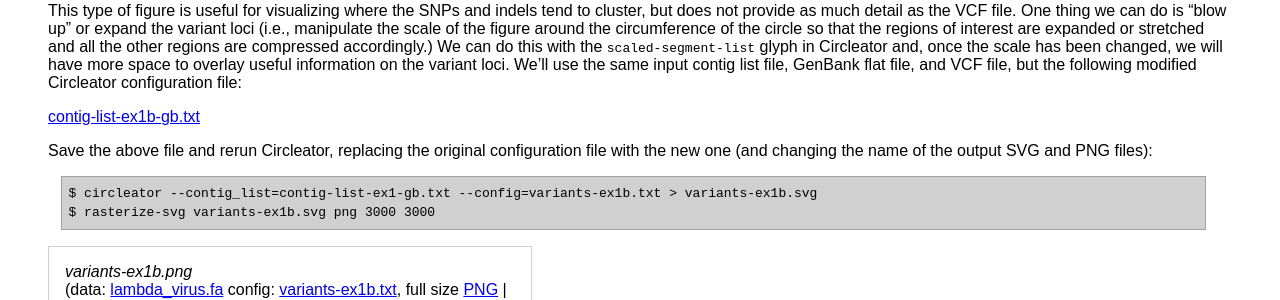
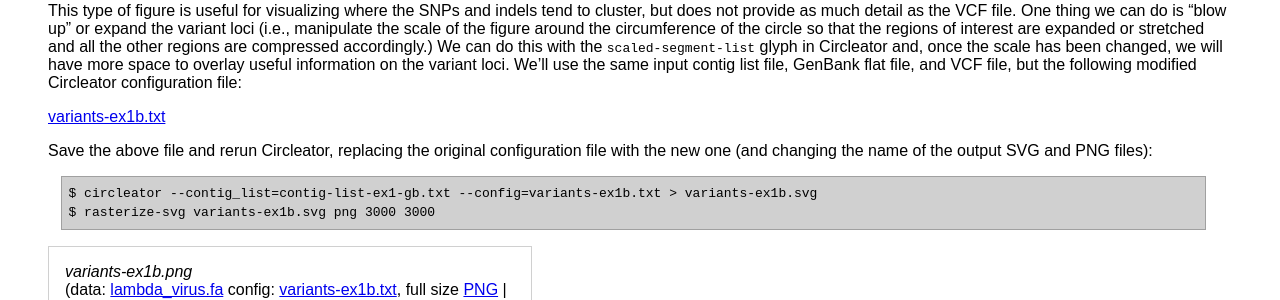
Before and after one commit to jonathancrabtree/Circleator, a Jekyll site: the page built from tutorials/snps_and_indels.md, in a window 1280 px wide and 900 px high, scrolled down 1858 px. Shown: the part 152-452 px from the top of the window. Built offline with Jekyll 4.4.1, drawn with Linux system fonts in a browser that asks for light colours.

Commit message:
Fix broken config file link.

```diff
--- a/tutorials/snps_and_indels.md
+++ b/tutorials/snps_and_indels.md
@@ -119,7 +119,7 @@ glyph in Circleator and, once the scale has been changed, we will have more spac
 on the variant loci. We'll use the same input contig list file, GenBank flat file, and VCF file, but the
 following modified Circleator configuration file:
 
-[contig-list-ex1b-gb.txt][]
+[variants-ex1b.txt][]
 
 Save the above file and rerun Circleator, replacing the original configuration file with the new one (and
 changing the name of the output SVG and PNG files):
@@ -143,4 +143,4 @@ In this version of the figure, notice that:
 * The small inner circle shows the genes and SNPs _without_ any scaling
 * Some of the called variants overlap (e.g., position 12580-12585)
 
-[contig-list-ex1b-gb.txt]: {{site.baseurl}}/tutorials/snps_and_indels/contig-list-ex1b-gb.txt
+[variants-ex1b.txt]: {{site.baseurl}}/tutorials/snps_and_indels/variants-ex1b.txt
```
